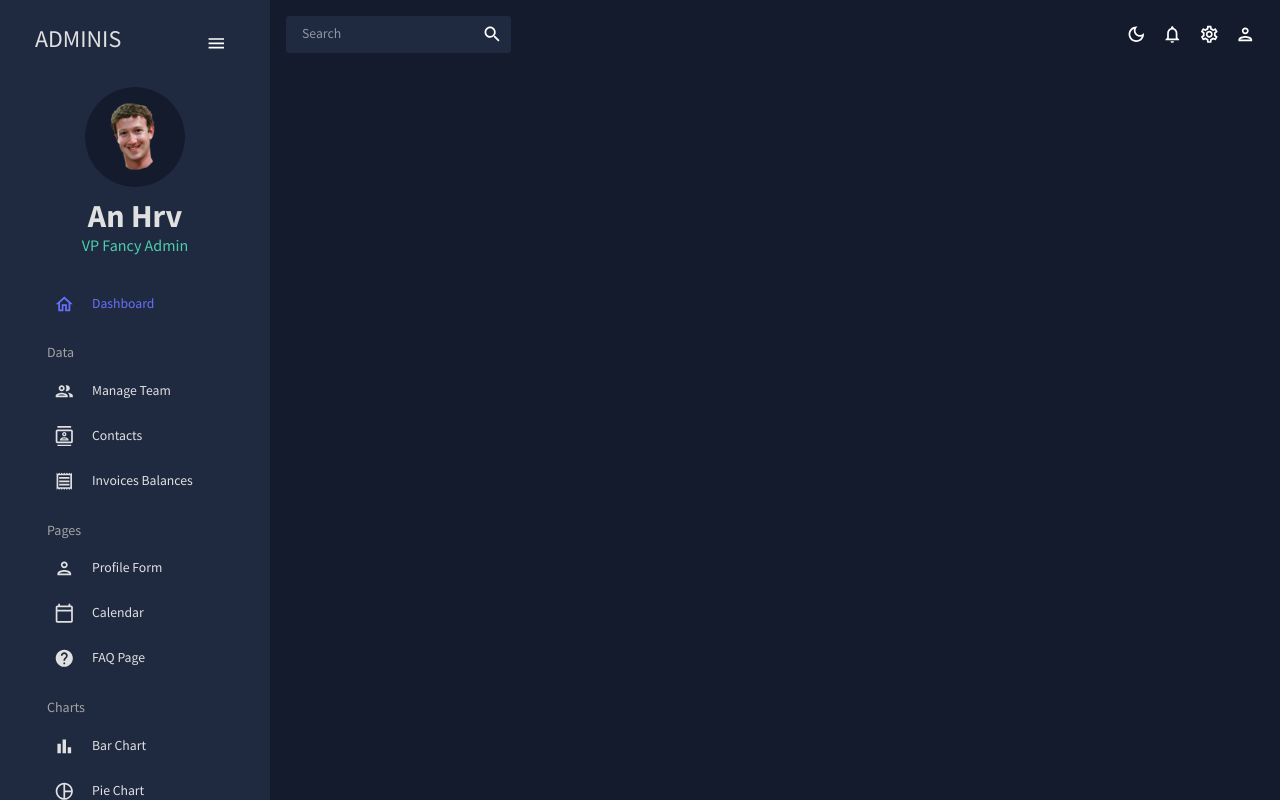
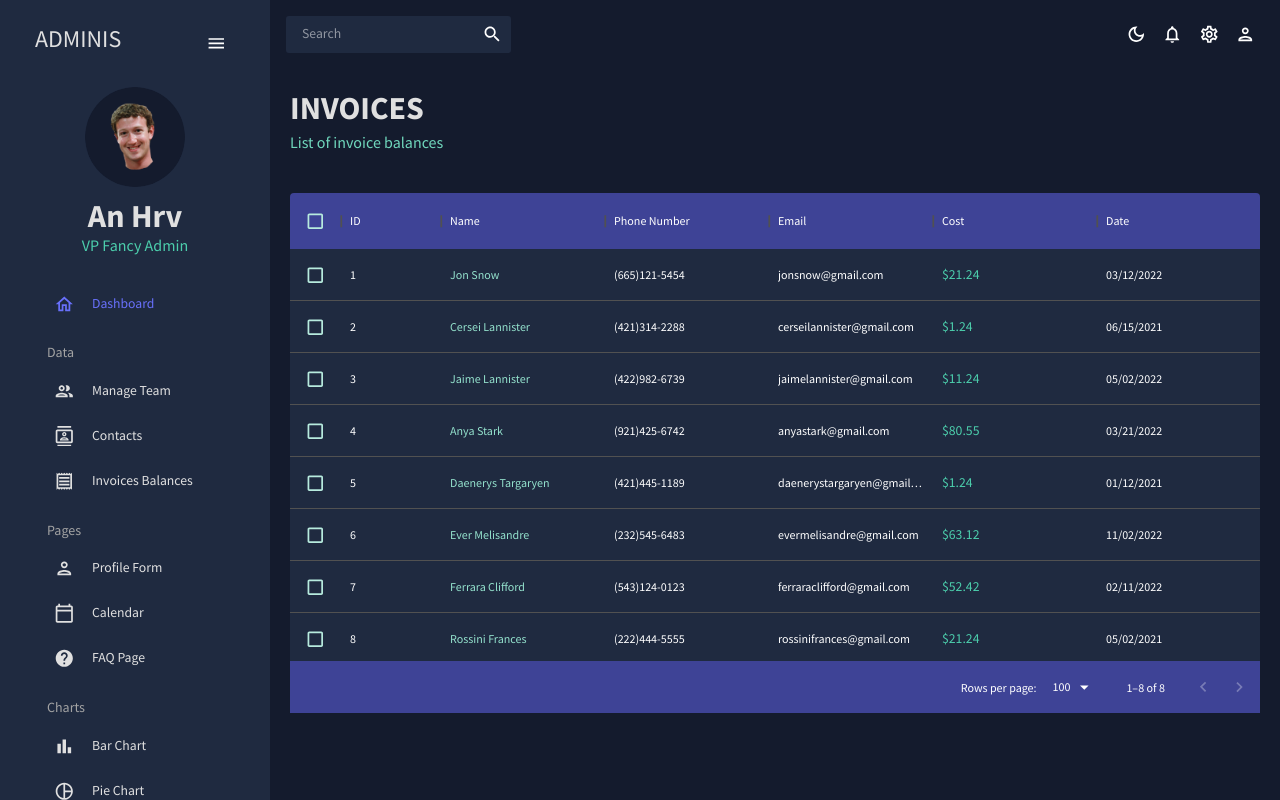
Before and after one commit to anhrv/dashboard-app, a React (Create React App) app: page /invoices in a window 1280 px wide. Built offline with nearby package versions, Linux system fonts and the light colour scheme.

Commit message:
Added invoice section

```diff
--- a/src/App.js
+++ b/src/App.js
@@ -5,7 +5,7 @@
 import Sidebar from "./scenes/global/Sidebar";
 import Dashboard from "./scenes/dashboard/Dashboard";
 import Team from "./scenes/team/Team";
-// import Invoices from "./scenes/invoices";
+import Invoices from "./scenes/invoices/Invoices";
 import Contacts from "./scenes/contacts/Contacts";
 // import Bar from "./scenes/bar";
 // import Form from "./scenes/form";
@@ -30,8 +30,8 @@
 							<Route path="/" element={<Dashboard />} />
 							<Route path="/team" element={<Team />} />
 							<Route path="/contacts" element={<Contacts />} />
-							{/* <Route path="/invoices" element={<Invoices />} />
-							<Route path="/form" element={<Form />} />
+							<Route path="/invoices" element={<Invoices />} />
+							{/* <Route path="/form" element={<Form />} />
 							<Route path="/bar" element={<Bar />} />
 							<Route path="/pie" element={<Pie />} />
 							<Route path="/line" element={<Line />} />
--- /dev/null
+++ b/src/scenes/invoices/Invoices.jsx
@@ -0,0 +1,84 @@
+import { Box, useTheme, Typography } from "@mui/material";
+import { tokens } from "../../theme";
+import { mockDataInvoices } from "../../data/mockData";
+import { DataGrid } from "@mui/x-data-grid";
+import Header from "../../components/Header";
+
+const Invoices = () => {
+	const theme = useTheme();
+	const colors = tokens(theme.palette.mode);
+
+	const columns = [
+		{ field: "id", headerName: "ID" },
+		{
+			field: "name",
+			headerName: "Name",
+			flex: 1,
+			cellClassName: "name-column--cell",
+		},
+		{
+			field: "phone",
+			headerName: "Phone Number",
+			flex: 1,
+		},
+		{
+			field: "email",
+			headerName: "Email",
+			flex: 1,
+		},
+		{
+			field: "cost",
+			headerName: "Cost",
+			flex: 1,
+			renderCell: (params) => (
+				<Typography color={colors.greenAccent[500]}>
+					${params.row.cost}
+				</Typography>
+			),
+		},
+		{ field: "date", headerName: "Date", flex: 1 },
+	];
+
+	return (
+		<Box m="20px">
+			<Header title="INVOICES" subtitle="List of invoice balances" />
+			<Box
+				m="40px 0 0 0"
+				height="65vh"
+				sx={{
+					"& .MuiDataGrid-root": {
+						border: "none",
+					},
+					"& .MuiDataGrid-cell": {
+						borderBottom: "none",
+					},
+					"& .MuiDataGrid-columnHeaders": {
+						borderBottom: "none",
+						backgroundColor: colors.blueAccent[700],
+					},
+					"& .MuiDataGrid-virtualScroller": {
+						backgroundColor: colors.primary[400],
+					},
+					"& .MuiDataGrid-footerContainer": {
+						borderTop: "none",
+						backgroundColor: colors.blueAccent[700],
+					},
+					"& .name-column--cell": {
+						color: colors.greenAccent[300],
+					},
+					"& .MuiCheckbox-root": {
+						color: `${colors.greenAccent[200]} !important`,
+					},
+				}}
+			>
+				<DataGrid
+					checkboxSelection
+					rows={mockDataInvoices}
+					columns={columns}
+				/>
+			</Box>
+		</Box>
+	);
+};
+
+export default Invoices;
```
